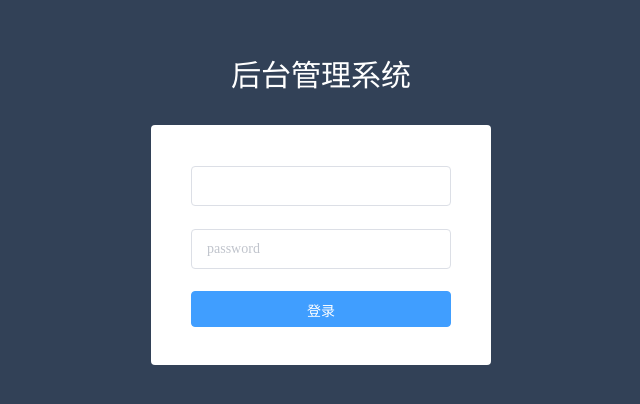
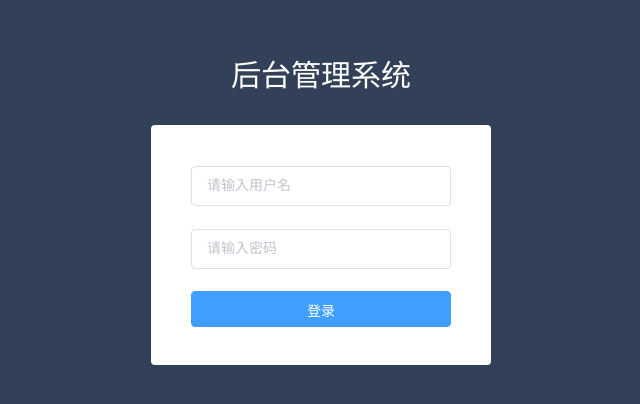
Before and after one commit to yangyuan02/jky_os_bear, a Vue app: page /os/login in a window 1280 px wide. Shown: the part 192-596 px from the top of the page, without its empty margins (319-959 px from the left). Built offline with nearby package versions, Linux system fonts and the light colour scheme.

Commit message:
修改bug登陆

```diff
--- a/src/views/login.vue
+++ b/src/views/login.vue
@@ -6,10 +6,10 @@
                 <div class="ms-login">
                     <el-form :model="ruleForm" ref="ruleForm" label-width="0px" class="demo-ruleForm">
                         <el-form-item prop="account" :rules="{required: true, message: '请输入用户名', trigger: 'blur'}">
-                            <el-input v-model="ruleForm.account" placeholder="" type="account" auto-complete="off"></el-input>
+                            <el-input v-model="ruleForm.account" placeholder="请输入用户名" type="account" auto-complete="off"></el-input>
                         </el-form-item>
                         <el-form-item prop="password" :rules="{required: true, message: '请输入密码', trigger: 'blur'}">
-                            <el-input type="password" placeholder="password" v-model="ruleForm.password" @keyup.enter.native="submitForm('ruleForm')"></el-input>
+                            <el-input type="password" placeholder="请输入密码" v-model="ruleForm.password" @keyup.enter.native="submitForm('ruleForm')"></el-input>
                         </el-form-item>
                         <div class="login-btn" @click="login(ruleForm)">
                             <el-button type="primary">登录</el-button>
--- a/src/views/user/index.vue
+++ b/src/views/user/index.vue
@@ -152,6 +152,7 @@
                 role_name:'',
                 alter_id:"",
                 current_page:'',
+                choose_id:""
             }
         },
         // filters:{
@@ -467,14 +468,14 @@
             },
             userbingdingList(){
               this.dialogFormVisible3=false
-                var choose_id=[]
+              this.choose_id=""
               for(var i=0;i<this.chooseChangelist.length;i++){
-                      choose_id.push(this.chooseChangelist[i].id)
+                      this.choose_id=this.choose_id+","+this.chooseChangelist[i].id
                   }
-                  console.log(choose_id)
+                  console.log(this.choose_id.slice(1))
                 this.$ajax.post("/api/admin/assessment_experts/bind_assessment", {
                     id: this.alter_id,
-                    assessment_ids: choose_id,
+                    assessment_ids: this.choose_id.slice(1),
                 }).then((res) => {
                     console.log(res)
                 }, (err) => {})
```
